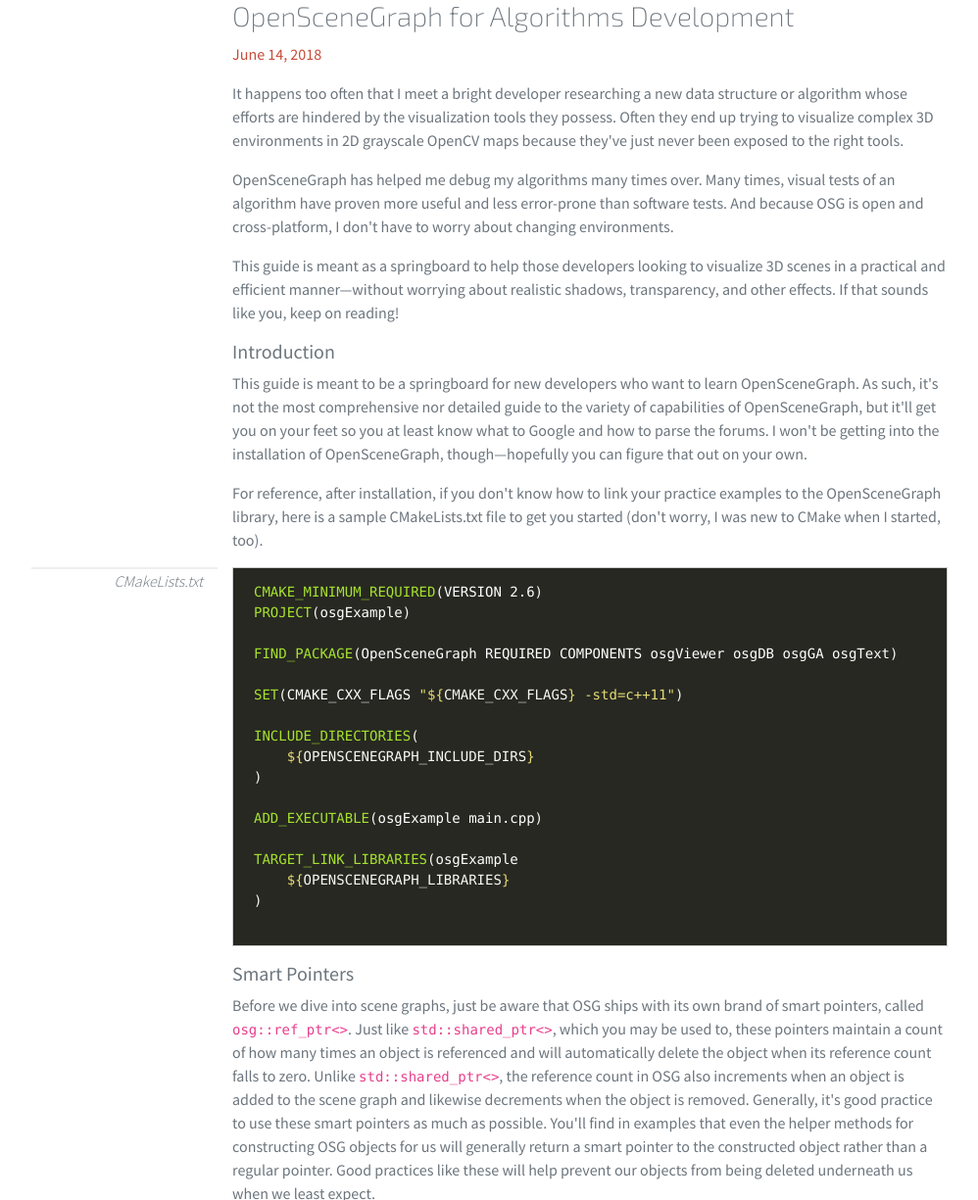
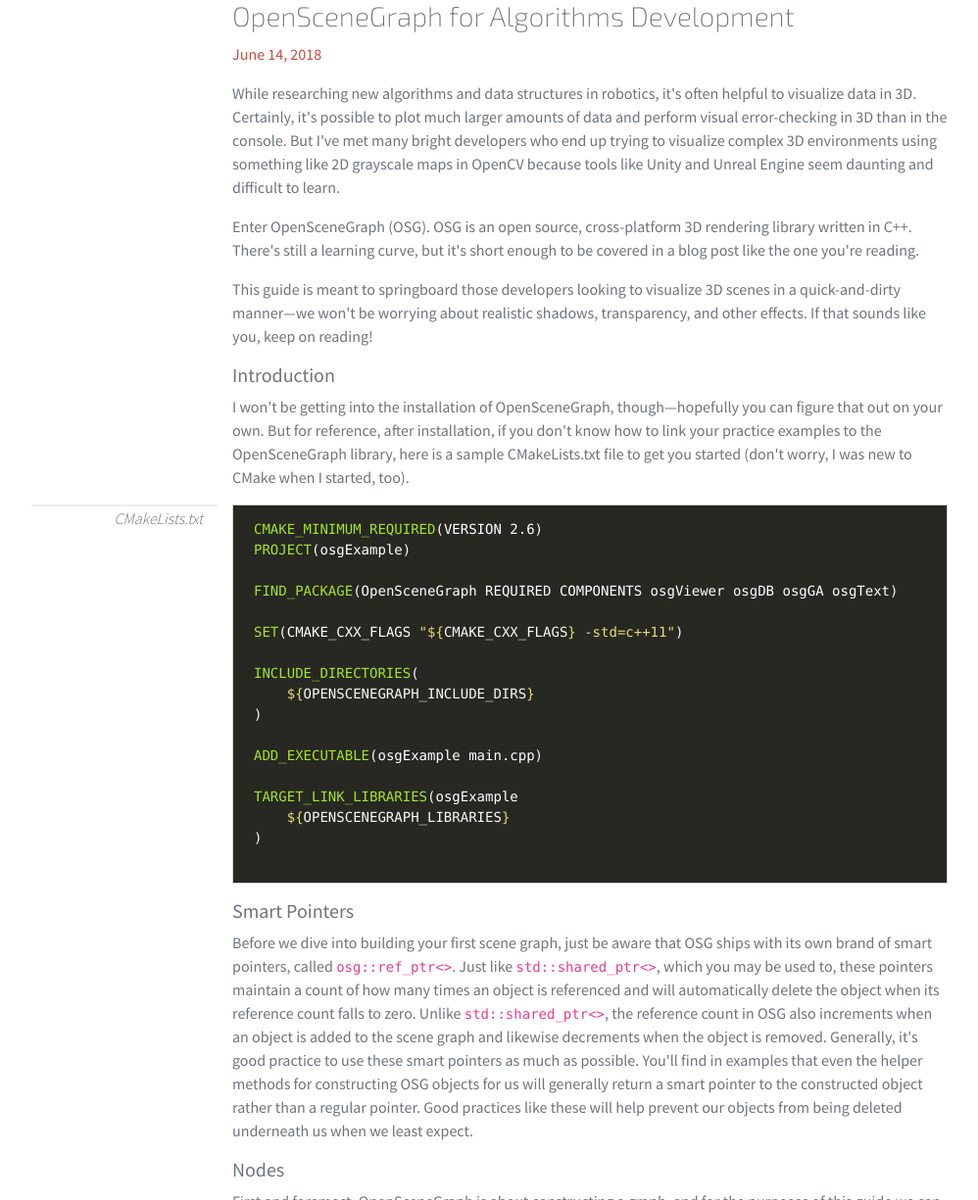
Before and after one commit to ptkinvent/ptkinvent.github.io, a Jekyll site: the page built from _posts/2018-06-14-osg-for-algorithms-development.html, in a window 1280 px wide and 1400 px high, scrolled down 496 px. Shown: the part 175-1400 px from the top of the window at 98% size, without its empty margins (38-1036 px from the left). Built offline with Jekyll 4.4.1, drawn with Linux system fonts in a browser that asks for light colours; nearby versions of some CDN libraries.

Commit message:
[blog] Minor fixes to osg blog for readibility

```diff
--- a/_posts/2018-06-14-osg-for-algorithms-development.html
+++ b/_posts/2018-06-14-osg-for-algorithms-development.html
@@ -12,40 +12,33 @@
     <div class="row">
         <div class="offset-md-2 col-md-8" id="description">
             <p>
-                It happens too often that I meet a bright developer researching
-                a new data structure or algorithm whose efforts are hindered by
-                the visualization tools they possess. Often they end up trying
-                to visualize complex 3D environments in 2D grayscale OpenCV maps
-                because they've just never been exposed to the right tools.
+                While researching new algorithms and data structures in
+                robotics, it's often helpful to visualize data in 3D. Certainly,
+                it's possible to plot much larger amounts of data and perform
+                visual error-checking in 3D than in the console. But I've met
+                many bright developers who end up trying to visualize complex 3D
+                environments using something like 2D grayscale maps in OpenCV
+                because tools like Unity and Unreal Engine seem daunting and
+                difficult to learn.
             </p>
             <p>
-                OpenSceneGraph has helped me debug my algorithms many times
-                over. Many times, visual tests of an algorithm have proven more
-                useful and less error-prone than software tests. And because OSG
-                is open and cross-platform, I don't have to worry about changing
-                environments.
+                Enter OpenSceneGraph (OSG). OSG is an open source,
+                cross-platform 3D rendering library written in C++. There's
+                still a learning curve, but it's short enough to be covered in a
+                blog post like the one you're reading.
             </p>
             <p>
-                This guide is meant as a springboard to help those developers
-                looking to visualize 3D scenes in a practical and efficient
-                manner&mdash;without worrying about realistic shadows,
-                transparency, and other effects. If that sounds like you, keep
-                on reading!
+                This guide is meant to springboard those developers looking to
+                visualize 3D scenes in a quick-and-dirty manner&mdash;we won't
+                be worrying about realistic shadows, transparency, and other
+                effects. If that sounds like you, keep on reading!
             </p>
 
             <h3>Introduction</h3>
             <p>
-                This guide is meant to be a springboard for new developers who
-                want to learn OpenSceneGraph. As such, it's not the most
-                comprehensive nor detailed guide to the variety of capabilities
-                of OpenSceneGraph, but it'll get you on your feet so you at
-                least know what to Google and how to parse the forums. I won't
-                be getting into the installation of OpenSceneGraph,
-                though&mdash;hopefully you can figure that out on your own.
-            </p>
-
-            <p>
-                For reference, after installation, if you don't know how to link
+                I won't be getting into the installation of OpenSceneGraph,
+                though&mdash;hopefully you can figure that out on your own. But
+                for reference, after installation, if you don't know how to link
                 your practice examples to the OpenSceneGraph library, here is a
                 sample CMakeLists.txt file to get you started (don't worry, I
                 was new to CMake when I started, too).
@@ -74,13 +67,12 @@
 )
             {% endcapture %}
             {% include code.html caption="CMakeLists.txt" lang="cmake" code=code %}
-            <!-- <p class="image-caption-sm d-md-none">CMakeLists.txt</p> -->
         <div class="offset-md-2 col-md-8">
             <h3>Smart Pointers</h3>
             <p>
-                Before we dive into scene graphs, just be aware that OSG ships
-                with its own brand of smart pointers, called
-                <code>osg::ref_ptr<></code>. Just like
+                Before we dive into building your first scene graph, just be
+                aware that OSG ships with its own brand of smart pointers,
+                called <code>osg::ref_ptr<></code>. Just like
                 <code>std::shared_ptr<></code>, which you may be used to, these
                 pointers maintain a count of how many times an object is
                 referenced and will automatically delete the object when its
```
